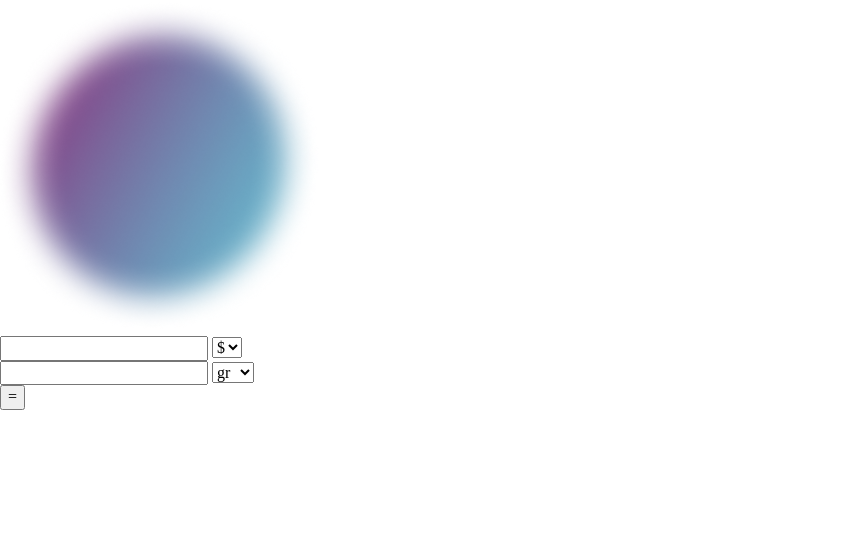
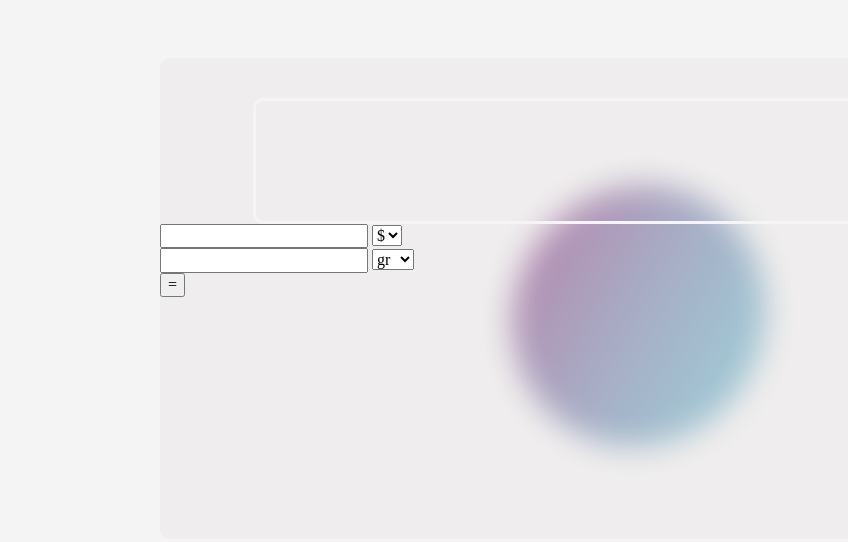
Before and after one commit to J-CarlosRojas/calculadora_Para_Supermercado, a plain HTML site: page index.html in a window 1280 px wide. Shown: the whole page, without its empty margins (0-848 px from the left). Drawn offline with Linux system fonts and the light colour scheme.

Commit message:
css y html - display de resultado

```diff
--- a/assets/css/style.css
+++ b/assets/css/style.css
@@ -1,3 +1,35 @@
-.decoracion_Fondo{
+body {
+    background-color: #f4f4f4;
+}
+
+.display_Resultado {
+    display: flexbox;
+    width: 60vw;
+    height: 15vh;
+    border: 3px solid #F5F5F5;
+    border-radius: 10px;
+    margin: 5vh auto 0;
+}
+
+.display_Resultado__contenido {
+
+}
+
+.decoracion_Fondo {
+    display: block;
+    margin: 150px auto 0;
+    height: auto;
     z-index: -1;
 }
+
+.cuerpo_calculadora {
+    z-index: 1;
+    position: absolute;
+    width: 75%;
+    height: 481px;
+    left: 12.5%;
+    top: 58px;
+
+    background: rgba(232, 228, 228, 0.45);
+    border-radius: 10px;
+}
--- a/index.html
+++ b/index.html
@@ -15,8 +15,9 @@
     <img src="assets/img/background_decoration.png" alt="Decoración del fondo" class="decoracion_Fondo">
     <div class="calculadora">
 
+        <div class="cuerpo_calculadora">
             <div class="display_Resultado">
-            <output>
+                <output placeholder="resultado" class="display_Resultado__contenido" >
 
                 </output>
             </div>
@@ -45,10 +46,8 @@
             <div class="teclado">
                 <button class="teclado_igual">=</button>
             </div>
-
         </div>
-
-
+    </div>
 </body>
 
 </html>
```
Lines whose indentation alone changed are shown as unchanged.
